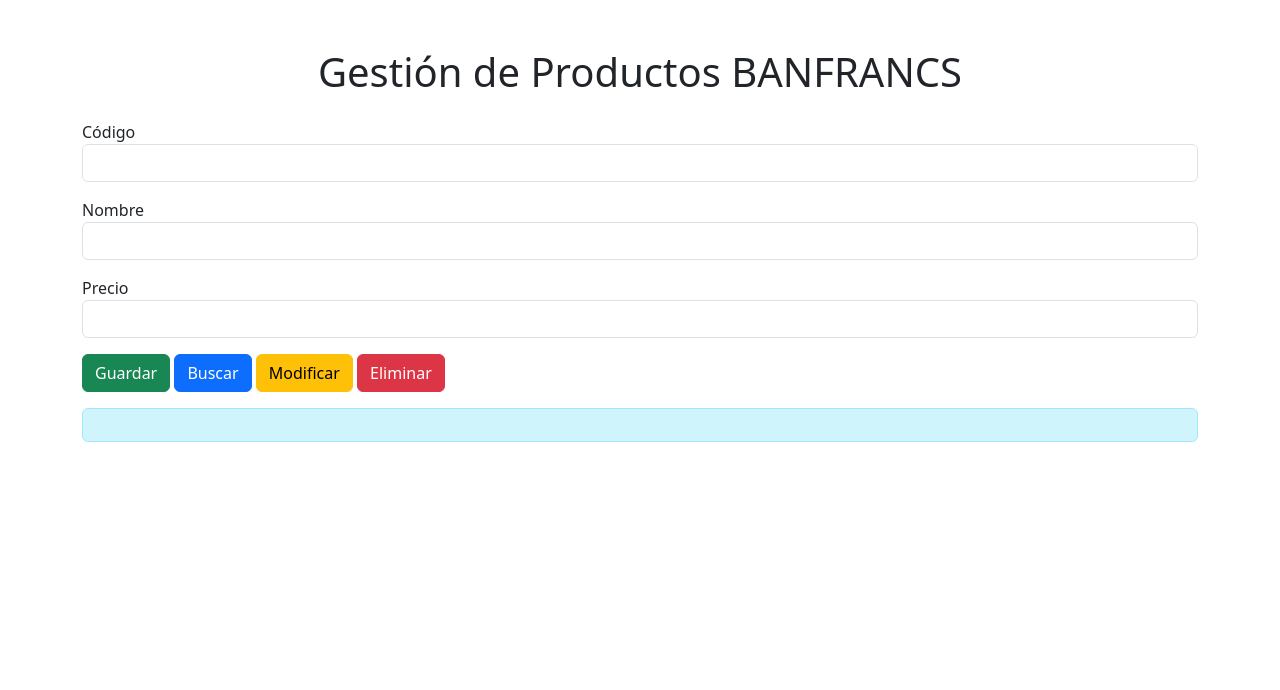
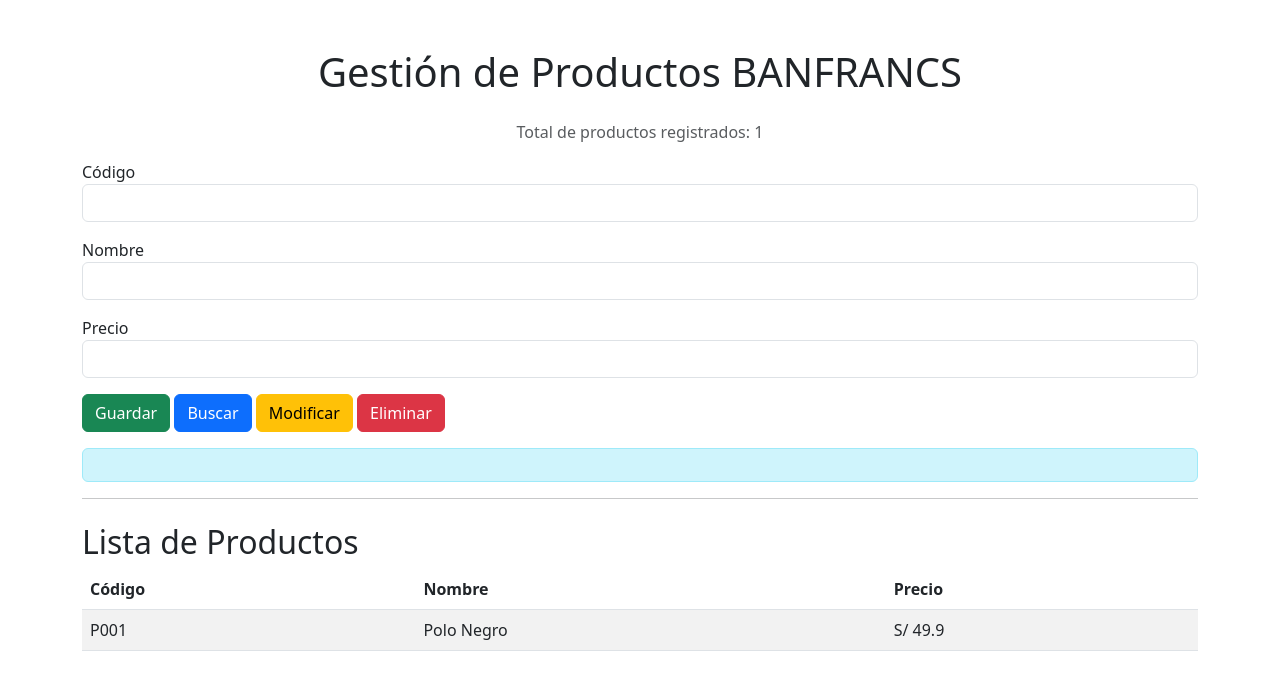
Before and after one commit to Hibban00/BANFRANCS-Web, a Flask app: page /productos in a window 1280 px wide. Shown: the top 690 px of the page. Run offline with Flask 3, Linux system fonts and the light colour scheme; data comes from the database, SQL or seed files in the repository; both versions use the stored data as it was after the commit.

Commit message:
CRUD productos completo con tabla

```diff
--- a/app.py
+++ b/app.py
@@ -21,6 +21,8 @@
     codigo = ""
     nombre = ""
     precio = ""
+
+    productos = []
 
     if request.method == "POST":
 
@@ -107,12 +109,25 @@
 
         conexion.close()
 
+    conexion = sqlite3.connect("banfrancs.db")
+    cursor = conexion.cursor()
+
+    cursor.execute("""
+    SELECT codigo, nombre, precio
+    FROM productos
+    """)
+
+    productos = cursor.fetchall()
+
+    conexion.close()
+
     return render_template(
         "productos.html",
         mensaje=mensaje,
         codigo=codigo,
         nombre=nombre,
         precio=precio,
+        productos=productos,
     )
 
 
--- a/templates/productos.html
+++ b/templates/productos.html
@@ -12,6 +12,9 @@
   <body>
     <div class="container mt-5">
       <h1 class="text-center mb-4">Gestión de Productos BANFRANCS</h1>
+      <p class="text-center text-muted">
+        Total de productos registrados: {{ productos|length }}
+      </p>
 
       <form method="POST">
         <div class="mb-3">
@@ -85,6 +88,31 @@
 
         <div class="alert alert-info">{{ mensaje }}</div>
       </form>
+      <hr />
+
+      <h2 class="mt-4">Lista de Productos</h2>
+
+      <table class="table table-striped">
+        <thead>
+          <tr>
+            <th>Código</th>
+            <th>Nombre</th>
+            <th>Precio</th>
+          </tr>
+        </thead>
+
+        <tbody>
+          {% for producto in productos %}
+
+          <tr>
+            <td>{{ producto[0] }}</td>
+            <td>{{ producto[1] }}</td>
+            <td>S/ {{ producto[2] }}</td>
+          </tr>
+
+          {% endfor %}
+        </tbody>
+      </table>
     </div>
   </body>
 </html>
```
Also changed, not shown: banfrancs.db.
